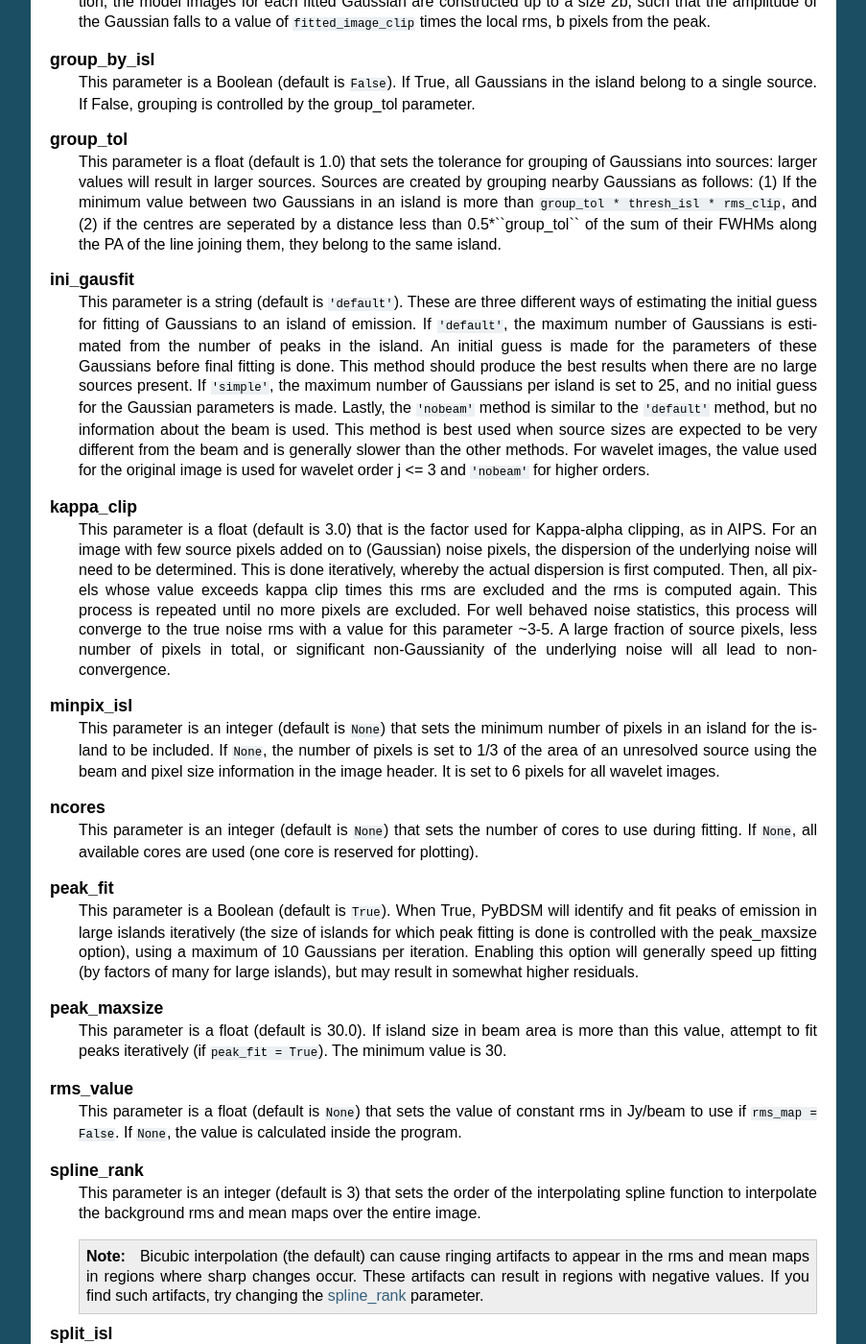
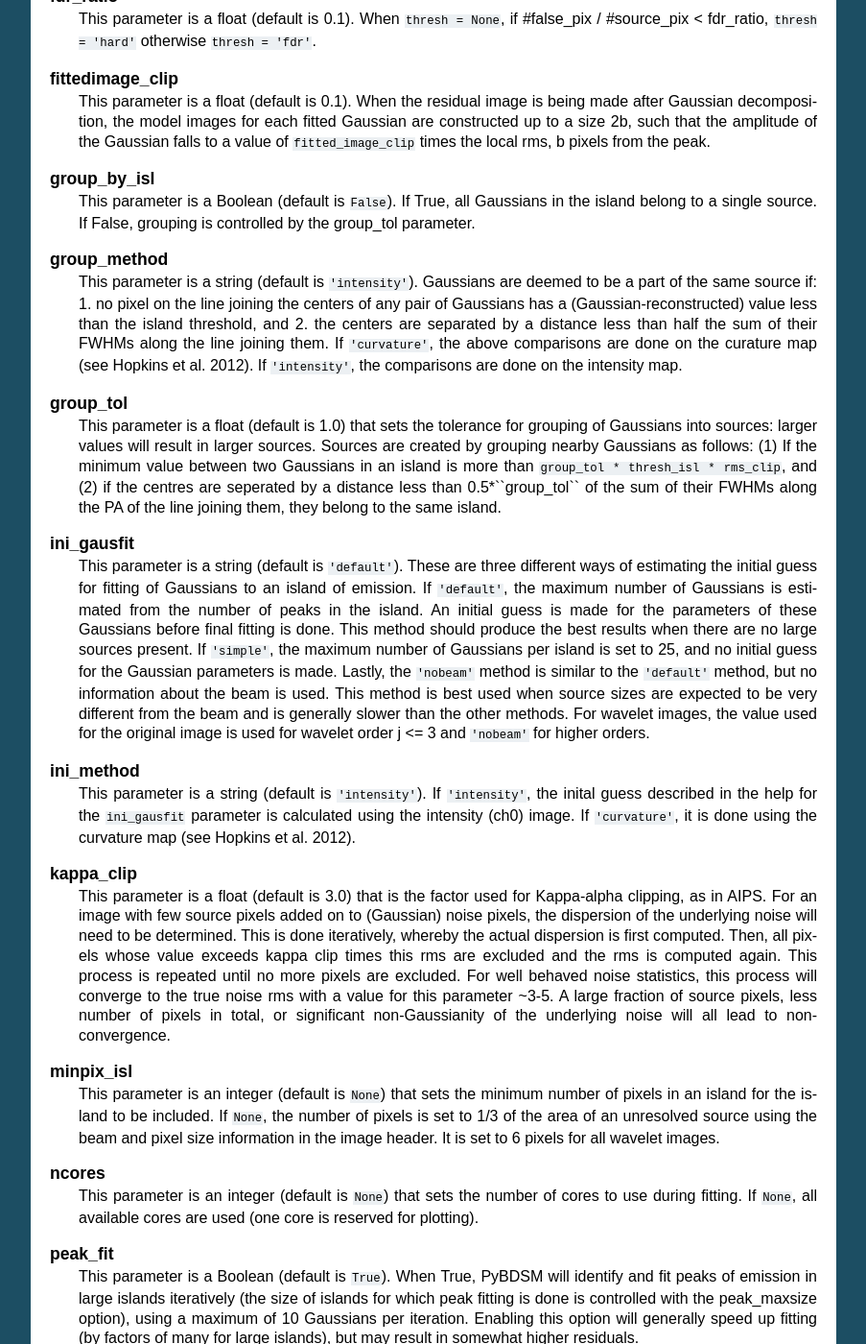
Before and after one commit to lofar-astron/PyBDSF, a Sphinx documentation site: the page built from doc/source/process_image.rst, in a window 1280 px wide and 1400 px high, scrolled down 8048 px. Shown: the whole window at 96% size, without its empty margins (198-1101 px from the left). Built offline with Sphinx 7.4.7, drawn with Linux system fonts in a browser that asks for light colours; formulas are drawn with MathJax 3; some of the changed text lies outside the part shown.

Commit message:
Task #3403: Tweaks to documentation.
git-svn-id: https://svn.astron.nl/LOFAR/trunk/CEP/PyBDSM@24060 b3281354-443f-0410-9bd6-bf5212d75c11

```diff
--- a/doc/source/conf.py
+++ b/doc/source/conf.py
@@ -48,9 +48,9 @@
 # built documents.
 #
 # The short X.Y version.
-version = '1.5'
+version = '1.6'
 # The full version, including alpha/beta/rc tags.
-release = '1.5.1'
+release = '1.6.0'
 
 # The language for content autogenerated by Sphinx. Refer to documentation
 # for a list of supported languages.
--- a/doc/source/process_image.rst
+++ b/doc/source/process_image.rst
@@ -334,10 +334,14 @@
                                    image
       :term:`group_by_isl` ....... False : Group all Gaussians in each island into a single
                                    source
+      :term:`group_method` .. 'intensity': Group Gaussians into sources using 'intensity' map or
+                                   'curvature' map
       :term:`group_tol` ............ 1.0 : Tolerance for grouping of Gaussians into sources:
                                    larger values will result in larger sources
       :term:`ini_gausfit` ..... 'default': Initial guess for Gaussian parameters: 'default',
                                    'fbdsm', or 'nobeam'
+      :term:`ini_method` .... 'intensity': Method by which inital guess for fitting of Gaussians is chosen:
+                                   'intensity' or 'curvature'
       :term:`kappa_clip` ........... 3.0 : Kappa for clipped mean and rms
       :term:`minpix_isl` .......... None : Minimal number of pixels with emission per island.
                                    None -> calculate inside program
@@ -359,6 +363,10 @@
                                    always done for wavelet images
       :term:`splitisl_maxsize` .... 50.0 : If island size in beam area is more than this,
                                    consider splitting island. Min value is 50
+      :term:`src_ra_dec` .......... None : List of source positions at which fitting is done.  E.g.,
+                                   src_ra_dec = [(197.1932, 47.9188), (196.5573, 42.4852)].
+      :term:`src_radius_pix` ...... None : Radius of the island (if src_ra_dec is not None) in pixels. None
+                                   => radius is set to the FWHM of the beam major axis.
       :term:`stop_at` ............. None : Stops after: 'isl' = island finding step or 'read'
                                    = image reading step
       :term:`trim_box` ............ None : Do source detection on only a part of the image.
@@ -455,85 +463,138 @@
         Gaussians in the island belong to a single source. If False, grouping is
         controlled by the group_tol parameter.
 
+    group_method
+        This parameter is a string (default is ``'intensity'``). Gaussians are
+        deemed to be a part of the same source if: 1. no pixel on the line
+        joining the centers of any pair of Gaussians has a
+        (Gaussian-reconstructed) value less than the island threshold, and 2.
+        the centers are separated by a distance less than half the sum of their
+        FWHMs along the line joining them. If ``'curvature'``, the above
+        comparisons are done on the curature map (see Hopkins et al. 2012). If
+        ``'intensity'``, the comparisons are done on the intensity map.
+
     group_tol
-        This parameter is a float (default is 1.0) that sets the tolerance for grouping of Gaussians into sources: larger values will
-        result in larger sources. Sources are created by grouping nearby Gaussians as follows: (1) If the
-        minimum value between two Gaussians in an island is more than ``group_tol * thresh_isl * rms_clip``\, and (2) if the centres are seperated by a
-        distance less than 0.5*``group_tol`` of the sum of their FWHMs along the PA
-        of the line joining them, they belong to the same island.
+        This parameter is a float (default is 1.0) that sets the tolerance for
+        grouping of Gaussians into sources: larger values will result in larger
+        sources. Sources are created by grouping nearby Gaussians as follows:
+        (1) If the minimum value between two Gaussians in an island is more than
+        ``group_tol * thresh_isl * rms_clip``\, and (2) if the centres are
+        seperated by a distance less than 0.5*``group_tol`` of the sum of their
+        FWHMs along the PA of the line joining them, they belong to the same
+        island.
 
     ini_gausfit
-        This parameter is a string (default is ``'default'``). These are three different ways of estimating the initial guess for
-        fitting of Gaussians to an island of emission. If ``'default'``, the maximum
-        number of Gaussians is estimated from the number of peaks in the island.
-        An initial guess is made for the parameters of these Gaussians before
-        final fitting is done. This method should produce the best results when
-        there are no large sources present. If ``'simple'``, the maximum number of
+        This parameter is a string (default is ``'default'``). These are three
+        different ways of estimating the initial guess for fitting of Gaussians
+        to an island of emission. If ``'default'``, the maximum number of
+        Gaussians is estimated from the number of peaks in the island. An
+        initial guess is made for the parameters of these Gaussians before final
+        fitting is done. This method should produce the best results when there
+        are no large sources present. If ``'simple'``, the maximum number of
         Gaussians per island is set to 25, and no initial guess for the Gaussian
         parameters is made. Lastly, the ``'nobeam'`` method is similar to the
-        ``'default'`` method, but no information about the beam is used. This method
-        is best used when source sizes are expected to be very different from
-        the beam and is generally slower than the other methods. For wavelet
-        images, the value used for the original image is used for wavelet order
-        j <= 3 and ``'nobeam'`` for higher orders.
+        ``'default'`` method, but no information about the beam is used. This
+        method is best used when source sizes are expected to be very different
+        from the beam and is generally slower than the other methods. For
+        wavelet images, the value used for the original image is used for
+        wavelet order j <= 3 and ``'nobeam'`` for higher orders.
+
+    ini_method
+        This parameter is a string (default is ``'intensity'``). If
+        ``'intensity'``, the inital guess described in the help for the
+        ``ini_gausfit`` parameter is calculated using the intensity (ch0) image.
+        If ``'curvature'``, it is done using the curvature map (see Hopkins et
+        al. 2012).
 
     kappa_clip
-        This parameter is a float (default is 3.0) that is the factor used for Kappa-alpha clipping, as in
-        AIPS. For an image with few source pixels added on to (Gaussian) noise
-        pixels, the dispersion of the underlying noise will need to be
-        determined. This is done iteratively, whereby the actual dispersion is
-        first computed. Then, all pixels whose value exceeds kappa clip times
-        this rms are excluded and the rms is computed again. This process is
-        repeated until no more pixels are excluded. For well behaved noise
-        statistics, this process will converge to the true noise rms with a
-        value for this parameter ~3-5. A large fraction of source pixels, less
-        number of pixels in total, or significant non-Gaussianity of the
-        underlying noise will all lead to non-convergence.
+        This parameter is a float (default is 3.0) that is the factor used for
+        Kappa-alpha clipping, as in AIPS. For an image with few source pixels
+        added on to (Gaussian) noise pixels, the dispersion of the underlying
+        noise will need to be determined. This is done iteratively, whereby the
+        actual dispersion is first computed. Then, all pixels whose value
+        exceeds kappa clip times this rms are excluded and the rms is computed
+        again. This process is repeated until no more pixels are excluded. For
+        well behaved noise statistics, this process will converge to the true
+        noise rms with a value for this parameter ~3-5. A large fraction of
+        source pixels, less number of pixels in total, or significant
+        non-Gaussianity of the underlying noise will all lead to non-convergence.
 
     minpix_isl
-        This parameter is an integer (default is ``None``) that sets the minimum number of pixels in an island
-        for the island to be included. If ``None``, the number of pixels is set to 1/3 of the area of an unresolved source
-        using the beam and pixel size information in the image header. It is set
-        to 6 pixels for all wavelet images.
+        This parameter is an integer (default is ``None``) that sets the minimum
+        number of pixels in an island for the island to be included. If
+        ``None``, the number of pixels is set to 1/3 of the area of an
+        unresolved source using the beam and pixel size information in the image
+        header. It is set to 6 pixels for all wavelet images.
 
     ncores
-        This parameter is an integer (default is ``None``) that sets the number of cores to use during fitting. If ``None``, all available cores are used (one core is reserved for plotting).
+        This parameter is an integer (default is ``None``) that sets the number
+        of cores to use during fitting. If ``None``, all available cores are
+        used (one core is reserved for plotting).
 
     peak_fit
-        This parameter is a Boolean (default is ``True``). When True, PyBDSM will identify and fit peaks of emission in large islands iteratively (the size of islands for which peak fitting is done is controlled with the peak_maxsize option), using a maximum of 10 Gaussians per iteration. Enabling this option will generally speed up fitting (by factors of many for large islands), but may result in somewhat higher residuals.
+        This parameter is a Boolean (default is ``True``). When True, PyBDSM
+        will identify and fit peaks of emission in large islands iteratively
+        (the size of islands for which peak fitting is done is controlled with
+        the peak_maxsize option), using a maximum of 10 Gaussians per iteration.
+        Enabling this option will generally speed up fitting (by factors of many
+        for large islands), but may result in somewhat higher residuals.
 
     peak_maxsize
-        This parameter is a float (default is 30.0). If island size in beam area is more than this value, attempt to fit peaks
-        iteratively (if ``peak_fit = True``). The minimum value is 30.
+        This parameter is a float (default is 30.0). If island size in beam area
+        is more than this value, attempt to fit peaks iteratively (if ``peak_fit
+        = True``). The minimum value is 30.
 
     rms_value
-        This parameter is a float (default is ``None``) that sets the value of constant rms in Jy/beam to use if ``rms_map = False``. If ``None``, the value is
-        calculated inside the program.
+        This parameter is a float (default is ``None``) that sets the value of
+        constant rms in Jy/beam to use if ``rms_map = False``. If ``None``, the
+        value is calculated inside the program.
 
     spline_rank
-        This parameter is an integer (default is 3) that sets the order of the interpolating spline function
-        to interpolate the background rms and mean maps over the entire image.
+        This parameter is an integer (default is 3) that sets the order of the
+        interpolating spline function to interpolate the background rms and mean
+        maps over the entire image.
 
         .. note::
 
-            Bicubic interpolation (the default) can cause ringing artifacts to appear in the rms and mean maps in regions where sharp changes occur. These artifacts can result in regions with negative values. If you find such artifacts, try changing the :term:`spline_rank` parameter.
+            Bicubic interpolation (the default) can cause ringing artifacts to
+            appear in the rms and mean maps in regions where sharp changes
+            occur. These artifacts can result in regions with negative values.
+            If you find such artifacts, try changing the :term:`spline_rank`
+            parameter.
 
     split_isl
-        This parameter is a Boolean (default is ``True``). If ``True``, an island is split if it is too large, has a large convex deficiency and it
-        opens well. If it doesn't open well, then ``isl.mean = isl.clipped_mean``,
-        and is taken for fitting. Splitting, if needed, is always done for
-        wavelet images
+        This parameter is a Boolean (default is ``True``). If ``True``, an
+        island is split if it is too large, has a large convex deficiency and it
+        opens well. If it doesn't open well, then ``isl.mean =
+        isl.clipped_mean``, and is taken for fitting. Splitting, if needed, is
+        always done for wavelet images
 
     splitisl_maxsize
-        This parameter is a float (default is 50.0). If island size in beam area is more than this, consider splitting
-        island. The minimum value is 50.
+        This parameter is a float (default is 50.0). If island size in beam area
+        is more than this, consider splitting island. The minimum value is 50.
+
+    src_ra_dec
+        This parameter is a list of tuples (default is ``None``) that defines
+        the center positions at which fitting will be done. The size of the
+        resion used for the fit is given by the ``src_radius_pix`` parameter.
+        Positions should be given as a list of RA and Dec, in degrees, one set
+        per source. These positions will override the normal island finding
+        module.
+
+    src_radius_pix
+        This parameter is a float (default is ``None``) that determines the size
+        of the region used to fit the source positions specified by the
+        ``src_ra_dec`` parameter.
 
     stop_at
-        This parameter is a string (default is ``None``) that stops an analysis after: 'isl' = island finding step or 'read' = image reading step.
+        This parameter is a string (default is ``None``) that stops an analysis
+        after: 'isl' = island finding step or 'read' = image reading step.
 
     trim_box
-        This parameter is a tuple (default is ``None``) that defines a subregion of the image on which to do source detection. It is specified as (xmin, xmax,
-        ymin, ymax) in pixels. E.g., ``trim_box = (120, 840, 15, 895)``\. If ``None``, the entire image is used.
+        This parameter is a tuple (default is ``None``) that defines a subregion
+        of the image on which to do source detection. It is specified as (xmin,
+        xmax, ymin, ymax) in pixels. E.g., ``trim_box = (120, 840, 15, 895)``\.
+        If ``None``, the entire image is used.
 
 
 .. _flagging_opts:
--- a/doc/source/ug_basics.rst
+++ b/doc/source/ug_basics.rst
@@ -245,11 +245,11 @@
     BDSM [4]: show_fit
     --------> show_fit()
 
-The figure made by ``show_fit`` is shown in the figure below. In the plot window, one can zoom in, save the plot to a file, etc. The list of best-fit Gaussians found by PyBDSM may be written to a file for use in other programs, such as BBS (the default), as follows::
+The figure made by ``show_fit`` is shown in the figure below. In the plot window, one can zoom in, save the plot to a file, etc. The list of best-fit Gaussians found by PyBDSM may be written to a file for use in other programs as follows::
 
     BDSM [5]: write_catalog
     --------> write_catalog()
-    --> Wrote BBS sky model 'sb48.pybdsm.sky_in'
+    --> Wrote FITS file 'sb48.pybdsm.srl.fits'
 
 The output Gaussian or source list contains source positions, fluxes, etc.
 
--- a/src/python/_version.py
+++ b/src/python/_version.py
@@ -9,7 +9,7 @@
 """
 
 # Version number
-__version__ = '1.6'
+__version__ = '1.6.0'
 
 # Store svn Revision number. For this to work, one also needs to do:
 #
@@ -27,7 +27,7 @@
     PyBDSM Changelog.
     -----------------------------------------------------------------------
 
-    2013/02/25 - Version 1.6
+    2013/02/25 - Version 1.6.0
 
     2013/02/25 - Improved speed and accuracy of aperture flux
         calculation.
@@ -41,7 +41,7 @@
         with multiple Gaussians to be skipped. Minor adjustments to the
         wavelet module to improve performance.
 
-    2013/02/08 - Implemented position dependent WCS transformations.
+    2013/02/08 - Implemented-position dependent WCS transformations.
 
     2013/02/08 - Added option to fit to any arbitrary location in the
         image within a given radius (src_ra_dec and src_radius_pix).
```
Also changed, not shown: doc/source/examples.rst (+7 -11 lines), doc/source/whats_new.rst (+19 -0 lines), doc/source/write_catalog.rst (+4 -4 lines), 2 other files.
